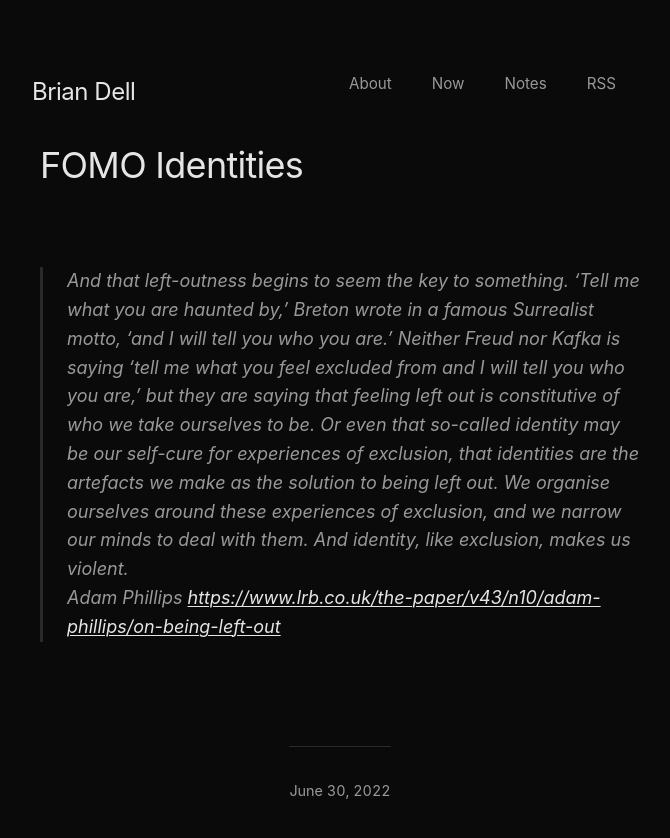
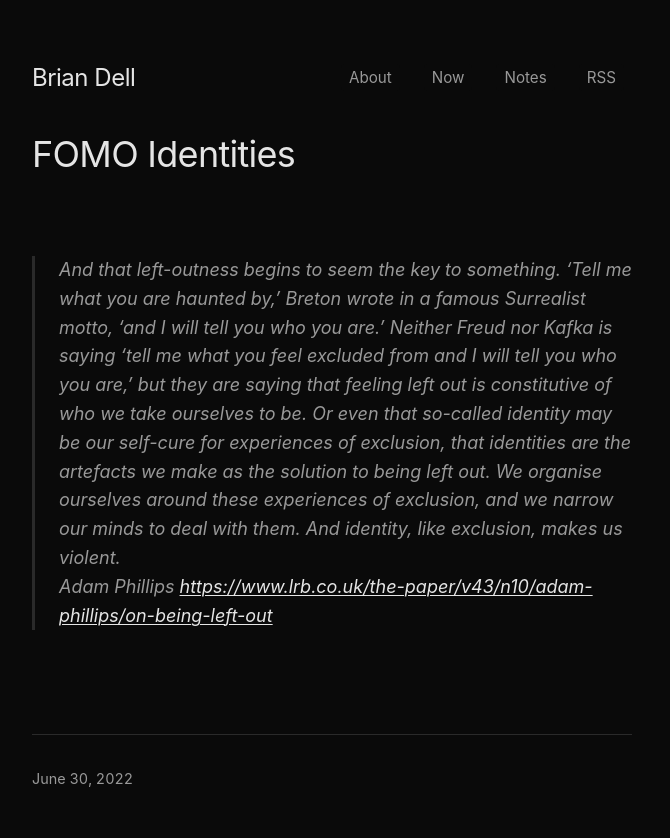
Before and after one commit to itsbdell/itsbdell.github.io, a Jekyll site: the page built from _posts/2022-06-30-FOMO-Identities.md, in a window 1280 px wide. Shown: the top 838 px of the page, without its empty margins (300-970 px from the left). Built offline with Jekyll 4.4.1, drawn with Linux system fonts in a browser that asks for light colours.

Commit message:
Refine header and post layout styles
Updated header and nav to use flexbox for better alignment and adjusted margins for h1.logo and nav. Removed auto horizontal margins from .post-content and .meta for improved layout consistency.

```diff
--- a/_sass/_main.scss
+++ b/_sass/_main.scss
@@ -62,8 +62,11 @@
 h1.logo {
   font-size: 1.5rem;
   font-weight: 400;
-  margin-bottom: 0;
+  margin: 0;
   letter-spacing: -0.02em;
+  line-height: 1.2;
+  display: flex;
+  align-items: center;
 }
 
 header h1 a,
@@ -78,8 +81,10 @@
 }
 
 nav {
-  margin-top: 0;
+  margin: 0;
   font-size: 0.95rem;
+  display: flex;
+  align-items: center;
 }
 
 nav ul {
@@ -250,8 +255,6 @@
 .post-content {
   margin-top: 2rem;
   max-width: 600px;
-  margin-left: auto;
-  margin-right: auto;
 }
 
 .post h2,
@@ -342,8 +345,6 @@
   font-size: 0.9rem;
   color: #999;
   max-width: 600px;
-  margin-left: auto;
-  margin-right: auto;
 }
 
 .meta time,
```
